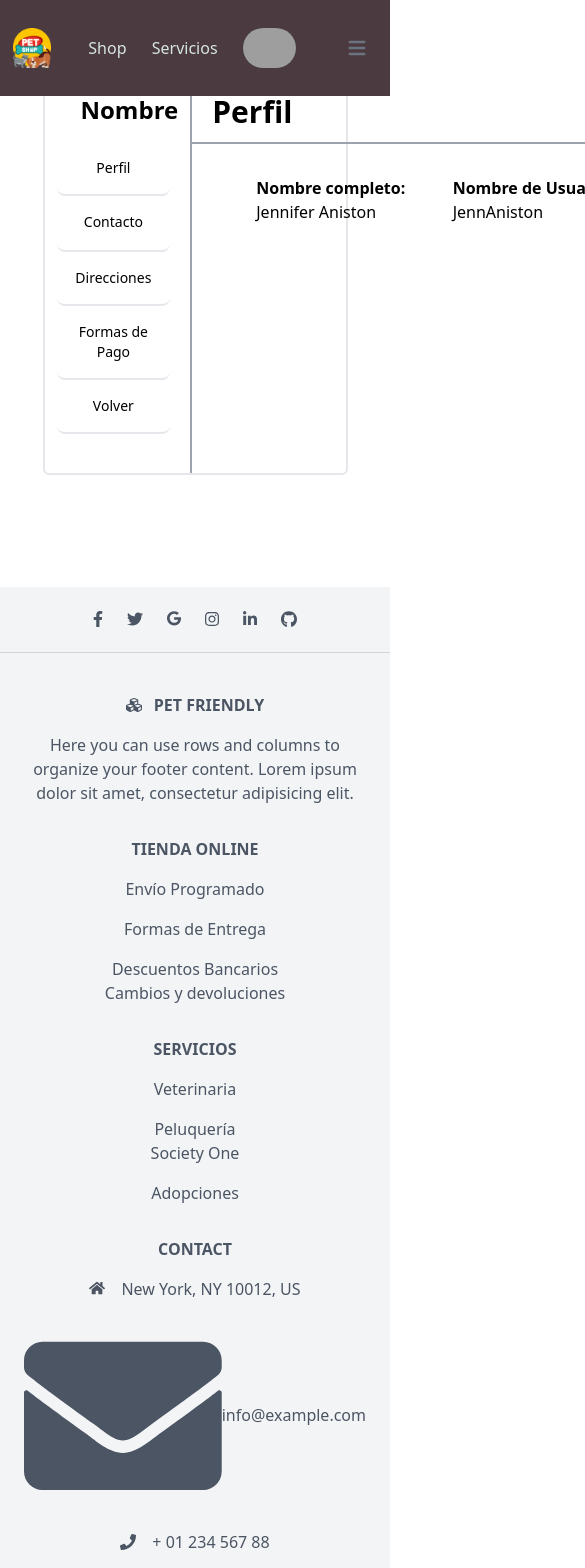
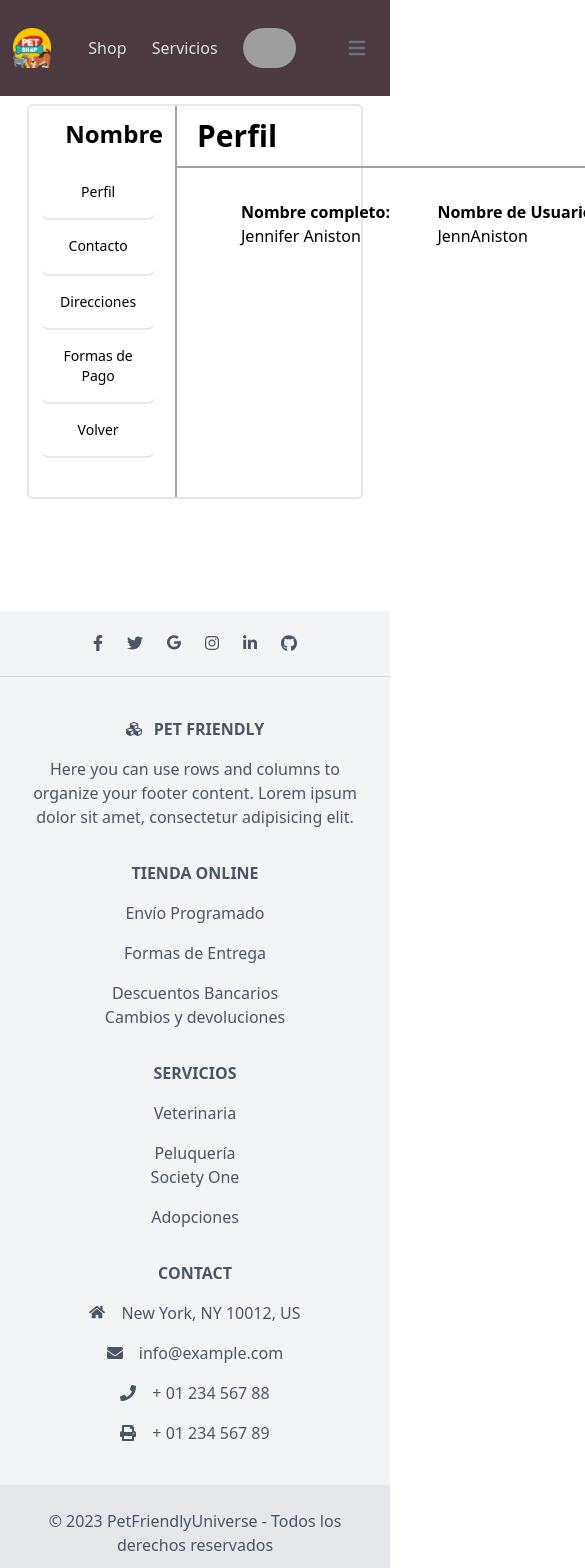
Before and after one commit to PetFriendlyUniverse/Henry-Pf, a React (Vite) app in the folder client/: page /profile/1 in a window 390 px wide. Shown: the top 1568 px of the page, 585 px wide, since content can reach past the window. Built offline with nearby package versions, Linux system fonts and the light colour scheme; grey boxes are pictures that could not be loaded.

Commit message:
Cambios responsive Footer-Profile

```diff
--- a/client/src/components/footer/Footer.jsx
+++ b/client/src/components/footer/Footer.jsx
@@ -224,7 +224,7 @@ function Footer() {
                 focusable="false"
                 data-prefix="fas"
                 data-icon="envelope"
-                classNamelass="w-4 mr-4"
+                className="mr-4 w-4"
                 role="img"
                 xmlns="http://www.w3.org/2000/svg"
                 viewBox="0 0 512 512"
--- a/client/src/pages/ecommerce/Profile/Profile.jsx
+++ b/client/src/pages/ecommerce/Profile/Profile.jsx
@@ -17,8 +17,8 @@ function Profile() {
     setShowInfo(e.target.name);
   };
   return (
-    <div className="flex justify-center py-28 px-3 pt-20 md:max-w-fit ">
-      <div className="flex h-full w-10/12 rounded-md border-2">
+    <div className=" flex justify-center py-28 px-3 pt-20 md:max-w-fit ">
+      <div className="mt-6 flex h-full w-11/12 rounded-md border-2">
         <div className="mb-3 p-3 xl:w-96 ">
           <div className="flex lg:w-40 ">
             <div className="px-3 lg:max-w-3xl">
@@ -225,9 +225,9 @@ function Profile() {
             ) : (
               <Payment />
             )}
-            <div className="pl-12 pt-5">
+            <div className=" pl-12 pt-5">
               <div className="flex py-2">
-                <img src={interrogation} alt="help" className="w-5" />
+                <img src={interrogation} alt="help" className="w-3" />
                 <Link to="/profile/store/create">
                   <LinkButton component={"Crea tu producto"} />
                 </Link>
```
